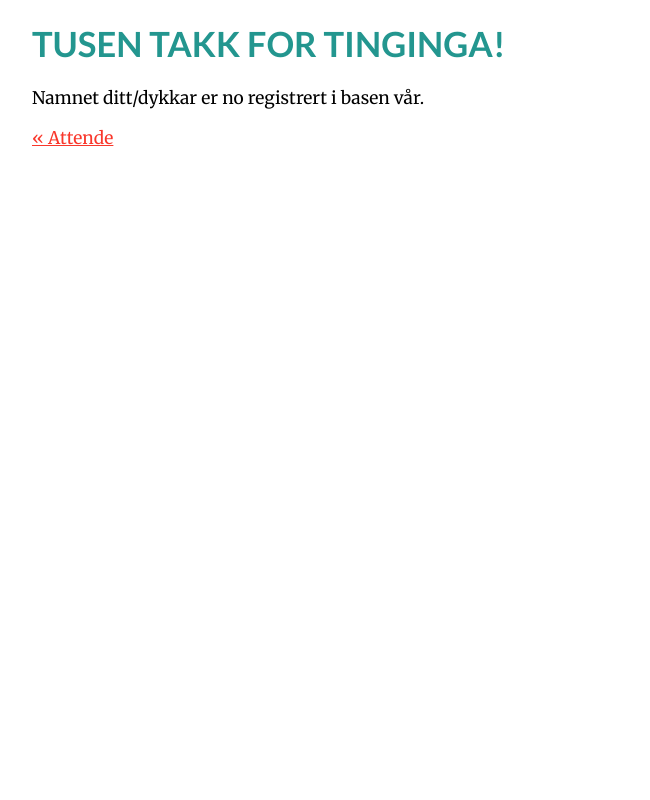
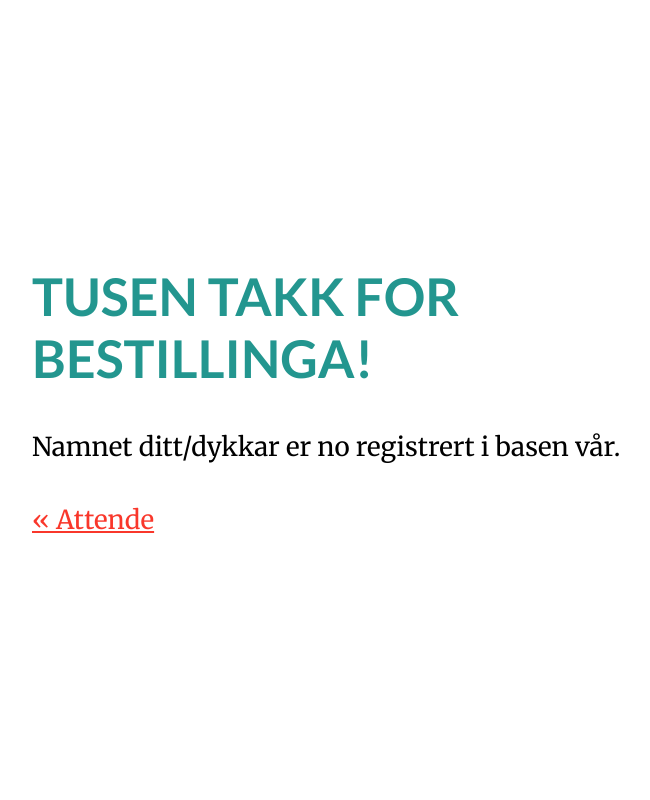
Before and after one commit to Velmont/tabulagratulatoria, a Django app: template tg/ui/templates/ui/takk.html in a window 1280 px wide. Shown: the whole page, without its empty margins (288-938 px from the left). Run offline with Django 3.2, Linux system fonts and the light colour scheme; the template is opened without the code that fills it, so the values that code supplies are empty; parts of the project's set-up code (start-up, migrations or seed data) failed here and were passed over; some libraries are stand-ins or nearby versions; some web fonts are replaced.

Commit message:
Betre integrasjon i iframe

```diff
--- a/tg/templates/base.html
+++ b/tg/templates/base.html
@@ -11,7 +11,7 @@ body, input, textarea {
 #wrap {
   margin: 0 auto;
   max-width: 640px;
-  min-width: 400px;
+  /*min-width: 400px;*/
   padding: 0 0 60px;
 }
 </style>
@@ -46,10 +46,4 @@ input[type=submit] {
   padding: 15px 50px;
   text-align: center;
 }
-.bok {
-  max-width:40%;
-  float: right;
-  margin-left: 20px;
-  box-shadow: 0 5px 18px -5px rgba(0, 0, 0, 0.5);
-}
 </style>
--- a/tg/ui/templates/ui/takk.html
+++ b/tg/ui/templates/ui/takk.html
@@ -2,12 +2,29 @@
 
 {% block content %}
   <style>
+    body {
+      margin: 0;
+      padding: 0;
+    }
+    #wrap {
+      align-items: center;
+      display: flex;
+      font-size: 1.5em;
+      height: 100vh;
+      overflow: hidden;
+      padding: 0 40px;
+    }
+    p {
+      line-height: 1.8;
+    }
   </style>
 
-  <h1>Tusen takk for tinginga!</h1>
+  <div class=takk>
+  <h1>Tusen takk for bestillinga!</h1>
 
   <p>Namnet ditt/dykkar er no registrert i basen vår.
 
   <p><a href={% url 'ui:adder' %}>« Attende</a>
+  </div>
 
 {% endblock %}
```
Also changed, not shown: tg/ui/templates/ui/adder.html (+8 -5 lines).
